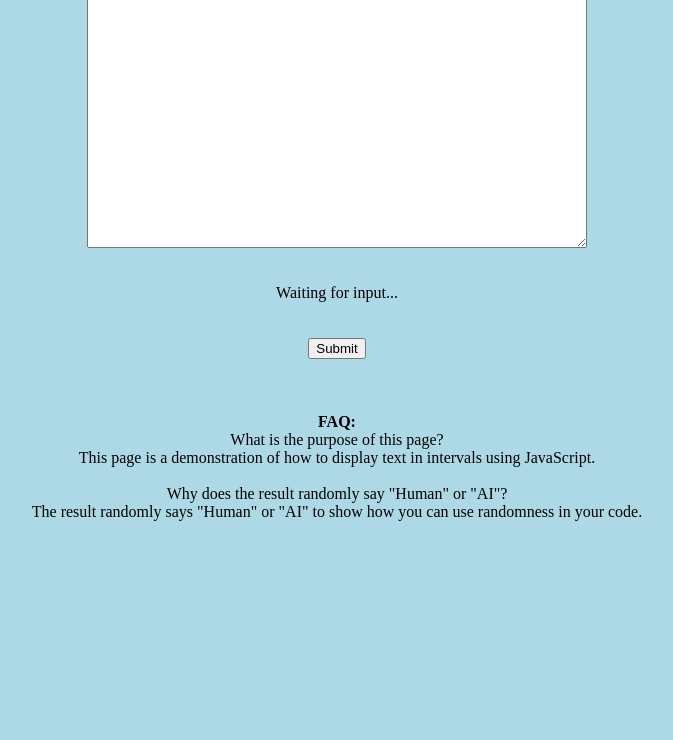
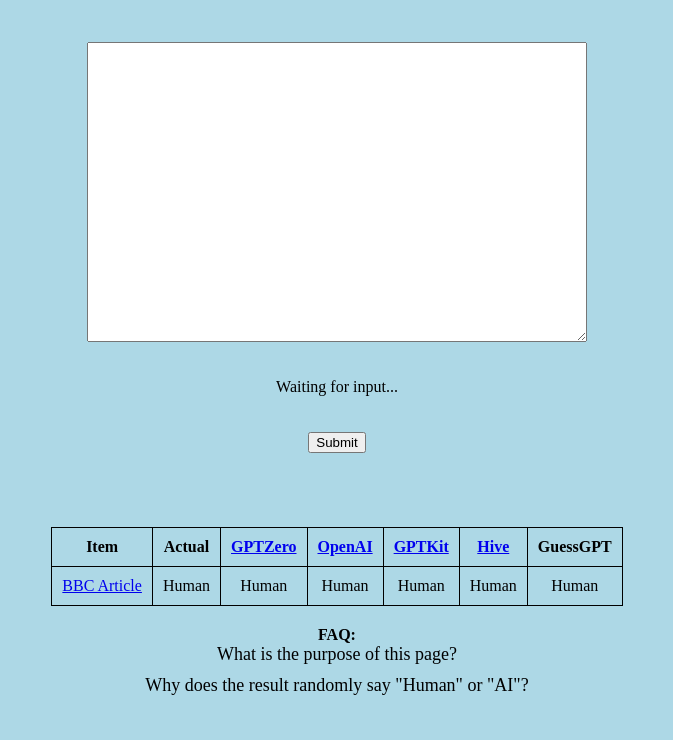
Before and after one commit to jackmichalak/guessgpt, a plain HTML site: page index.html in a window 1280 px wide. Shown: the part 60-800 px from the top of the page, without its empty margins (303-976 px from the left). Drawn offline with Linux system fonts and the light colour scheme.

Commit message:
More progress on file

```diff
--- a/index.html
+++ b/index.html
@@ -1,4 +1,5 @@
 <html>
+
 <head>
   <style>
     textarea {
@@ -7,13 +8,40 @@
       margin: 0 auto;
       display: block;
     }
+
     body {
       background-color: lightblue;
       text-align: center;
     }
+
     .result {
       font-size: 20px;
       font-weight: bold;
+    }
+
+    .faq-section {
+      cursor: pointer;
+      font-size: 18px;
+      margin-bottom: 10px;
+    }
+
+    .faq-answer {
+      display: none;
+      margin-left: 20px;
+      padding: 10px;
+      background-color: #ddd;
+    }
+
+    table {
+      margin: 20px auto;
+      border-collapse: collapse;
+      text-align: center;
+    }
+
+    th,
+    td {
+      border: 1px solid black;
+      padding: 10px;
     }
   </style>
   <script>
@@ -30,7 +58,7 @@
       results.innerHTML = "";
 
       let i = 0;
-        const intervalId = setInterval(function() {
+      const intervalId = setInterval(function () {
         if (i === textArray.length) {
           clearInterval(intervalId);
           progress.innerHTML = "Done!";
@@ -42,19 +70,56 @@
         i++;
       }, 1000);
     }
+
+    function toggleFAQ(event) {
+      const faqAnswer = event.currentTarget.nextElementSibling;
+      if (faqAnswer.style.display === "block") {
+        faqAnswer.style.display = "none";
+      } else {
+        faqAnswer.style.display = "block";
+      }
+    }
   </script>
 </head>
+
 <body>
+  <h1>GuessGPT</h1><br><br>
   <textarea id="textInput"></textarea><br><br>
   <div id="progress">Waiting for input...</div><br><br>
   <button id="submitBtn" onclick="submitForm()">Submit</button><br><br>
   <div id="results"></div><br><br>
+  <table>
+    <thead>
+      <tr>
+        <th>Item</th>
+        <th>Actual</th>
+        <th><a href="https://gptzero.me/">GPTZero</a></th>
+        <th><a href="https://platform.openai.com/ai-text-classifier">OpenAI</a></th>
+        <th><a href="https://gptkit.ai/">GPTKit</a></th>
+        <th><a href="https://hivemoderation.com/ai-generated-content-detection">Hive</a></th>
+        <th>GuessGPT</th>
+      </tr>
+    </thead>
+    <tbody>
+      <tr>
+        <td><a href="https://www.bbc.com/news/world-us-canada-64294915">BBC Article</a></td>
+        <td>Human</td>
+        <td>Human</td>
+        <td>Human</td>
+        <td>Human</td>
+        <td>Human</td>
+        <td>Human</td>
+      </tr>
+    </tbody>
+  </table>
   <div>
     <b>FAQ:</b><br>
-      What is the purpose of this page?<br>
-      This page is a demonstration of how to display text in intervals using JavaScript.<br><br>
-      Why does the result randomly say "Human" or "AI"?<br>
-      The result randomly says "Human" or "AI" to show how you can use randomness in your code.
+    <div class="faq-section" onclick="toggleFAQ(event)">What is the purpose of this page?</div>
+    <div class="faq-answer">This page is a demonstration of how to display text in intervals using JavaScript.</div>
+    <div class="faq-section" onclick="toggleFAQ(event)">Why does the result randomly say "Human" or "AI"?</div>
+    <div class="faq-answer">The result randomly says "Human" or "AI" to show how you can use randomness in your code.
+    </div>
   </div>
 </body>
+
 </html>
```
Lines whose indentation alone changed are shown as unchanged.
